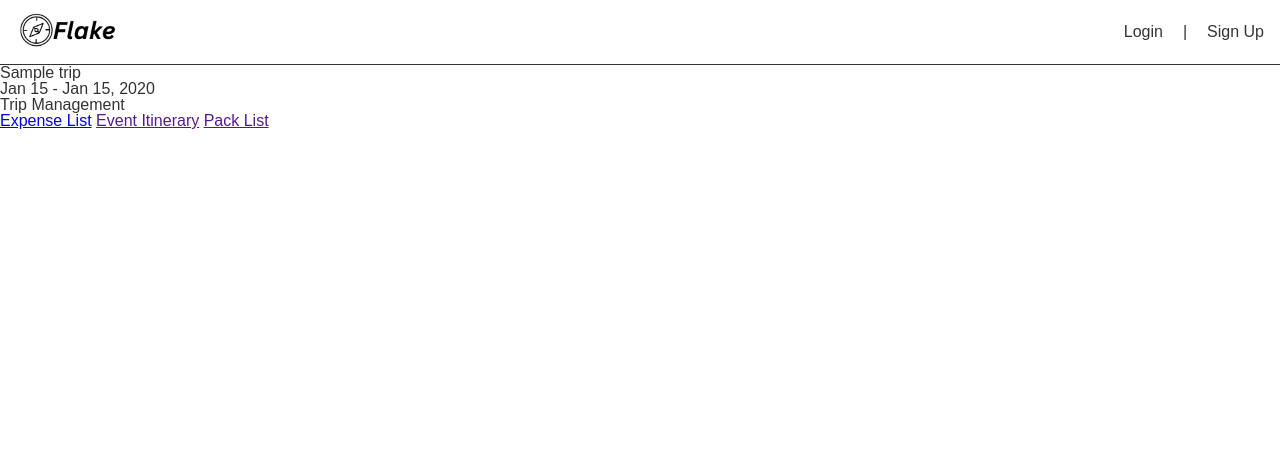
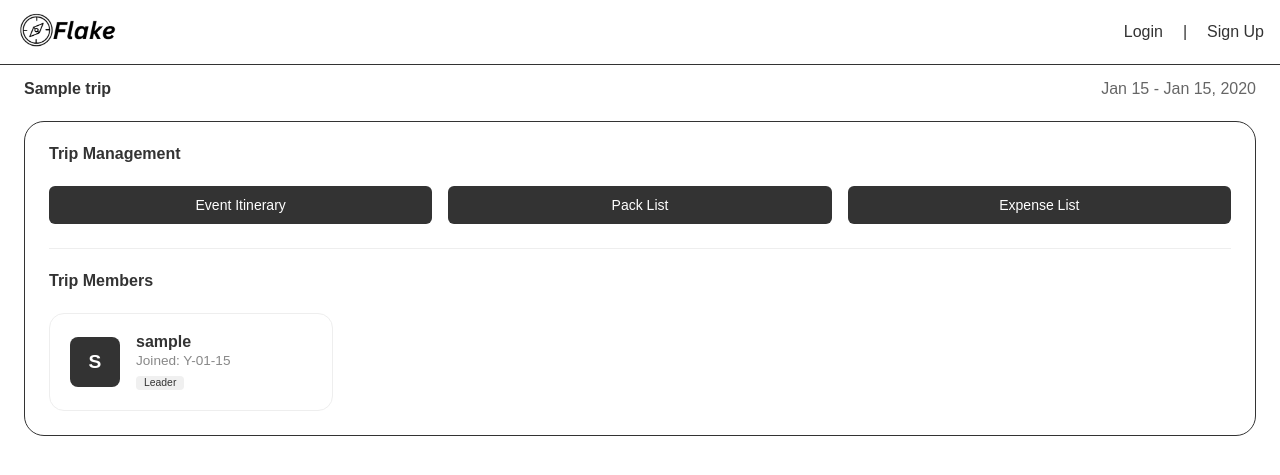
Before and after one commit to CdreKaputt/CSPB-3308-Team-4-Project, a Flask app: page /trips/1 in a window 1280 px wide. Shown: the top 475 px of the page. Run offline with Flask 3, Linux system fonts and the light colour scheme; tables that the repository leaves empty hold one stand-in row (values such as "Sample post"); some libraries are stand-ins or nearby versions.

Commit message:
Add Trip overview page with links to events, pack list, expenses. Remove unused dummy link from nav dropdown

```diff
--- a/backend/app/routes/trip_routes.py
+++ b/backend/app/routes/trip_routes.py
@@ -13,4 +13,12 @@ def trip_show(trip_id):
     if not trip:
         abort(404)
 
-    return render_template('trip_show.html', trip=trip)
+    # get members
+    memberships = trip.memberships
+    members = []
+
+    for membership in memberships:
+        user = db.session.get(User, membership.member_id)
+        members.append(user)
+
+    return render_template('trip_show.html', trip=trip, members=members)
--- a/backend/app/static/css/main.css
+++ b/backend/app/static/css/main.css
@@ -4,6 +4,7 @@
 @import "style_sheets/auth_forms.css";
 @import "style_sheets/messages.css";
 @import "style_sheets/expenses.css";
+@import "style_sheets/trips.css";
 
 /* http://meyerweb.com/eric/tools/css/reset/
    v2.0 | 20110126
--- /dev/null
+++ b/backend/app/static/css/style_sheets/trips.css
@@ -0,0 +1,155 @@
+/* main layout */
+.main-trip-container {
+    display: flex;
+    flex-direction: column;
+    padding: 1rem 1.5rem;
+    font-family: inherit;
+    color: inherit;
+}
+
+/* heading */
+.main-trip-heading {
+    display: flex;
+    justify-content: space-between;
+    align-items: center;
+    margin-bottom: 1.5rem;
+}
+
+.main-trip-heading h2 {
+    font-weight: bold;
+    margin: 0;
+}
+
+.trip-dates {
+    color: #666;
+    font-weight: 500;
+}
+
+/* inner trip container */
+.trip-container {
+    max-width: 100%;
+    border: 1px solid #333;
+    border-radius: 20px;
+    padding: 1.5rem;
+    background: white;
+}
+
+.trip-heading h3 {
+    margin-top: 0px;
+    margin-bottom: 1.5rem;
+    font-weight: bold;
+}
+
+/* details links layout */
+.trip-details-links {
+    display: grid;
+    grid-template-columns: repeat(auto-fit, minmax(150px, 1fr));
+    gap: 1rem;
+    margin-bottom: 1.5rem;
+}
+
+.trip-details-links a {
+    display: flex;
+    justify-content: center;
+    align-items: center;
+    background-color: #333;
+    color: white;
+    text-decoration: none;
+    padding: 12px;
+    border-radius: 6px;
+    font-size: 14px;
+    font-weight: 500;
+    transition: background 0.2s;
+}
+
+.trip-details-links a:hover {
+    background-color: #666;
+}
+
+/* hr divider */
+.hr-divider {
+    border: 0;
+    border-top: 1px solid #eee;
+    margin: 1.5rem 0;
+}
+
+/* group member info layout */
+
+.trip-member-heading {
+    margin-top: 0px;
+    margin-bottom: 1.5rem;
+    font-weight: bold;
+}
+
+.trip-member-index {
+    display: grid;
+    grid-template-columns: repeat(auto-fill, minmax(240px, 1fr));
+    gap: 1rem;
+}
+
+.trip-member-item {
+    display: flex;
+    align-items: center;
+    gap: 1rem;
+    background: white;
+    border: 1px solid #eee;
+    border-radius: 15px;
+    padding: 1.25rem;
+    transition: transform 0.2s;
+}
+
+.trip-member-item:hover {
+    transform: translateY(-2px);
+    box-shadow: 0 4px 12px rgba(0, 0, 0, 0.05)
+}
+
+.member-icon {
+    width: 50px;
+    height: 50px;
+    background-color: #333;
+    color: white;
+    display: flex;
+    justify-content: center;
+    align-items: center;
+    border-radius: 8px;
+    font-weight: bold;
+    font-size: 1.2rem;
+    flex-shrink: 0;
+}
+
+.member-info {
+    display: flex;
+    flex-direction: column;
+    gap: 0.25rem;
+    min-width: 0;
+}
+
+.member-name {
+    margin: 0;
+    font-weight: bold;
+    color: #333;
+}
+
+.member-details {
+    font-size: 0.85rem;
+    color: #888;
+}
+
+.leader-badge {
+    display: inline-block;
+    width: fit-content;
+    margin-top: 4px;
+    background-color: #f0f0f0;
+    color: #333;
+    font-size: 0.65rem;
+    padding: 2px 8px;
+    border-radius: 4px;
+}
+
+/* no members */
+.empty-members-list {
+    text-align: center;
+    padding: 2rem;
+    color: #999;
+    font-style: italic;
+}
--- a/backend/app/templates/home.html
+++ b/backend/app/templates/home.html
@@ -25,7 +25,7 @@
                         <div class="dropdown-content">
                             <div class="dropdown-links">
                                 <a class="nav-link" href="{{ url_for('main.dashboard') }}">My Trips</a> <!-- update with url_for trips page once made -->
-                                <a class="nav-link" href="">Another Dummy Link</a>
+                                <!-- <a class="nav-link" href="">Another Dummy Link</a> -->
                                 <a class="nav-link" href="{{ url_for('main.about') }}">About Flake - this link works</a>
                             </div>
 
--- a/backend/app/templates/trip_show.html
+++ b/backend/app/templates/trip_show.html
@@ -17,12 +17,36 @@
             </div>
 
             <div class="trip-details-links">
-                <a href="{{ url_for('expenses.trip_expenses', trip_id=trip.id)}}">Expense List</a>
                 <a href="">Event Itinerary</a>
                 <a href="">Pack List</a>
+                <a href="{{ url_for('expenses.trip_expenses', trip_id=trip.id)}}">Expense List</a>
+            </div>
+
+            <hr class="hr-divider">
+
+            <h3 class="trip-member-heading">Trip Members</h3>
+            <div class="trip-member-index">
+                {% for member in members %}
+                    <div class="trip-member-item">
+                        <div class="member-icon">
+                            {{ member.username[0] | upper }}
+                        </div>
+
+                        <div class="member-info">
+                            <p class="member-name">{{member.username}}</p>
+                            <span class="member-details">Joined: {{member.created_at.strftime('Y-%m-%d')}}</span>
+                            {% if trip.leader_id == member.id %}
+                                <span class="leader-badge">Leader</span>
+                            {% endif %}
+                        </div>
+                    </div>
+                {% else %}
+                    <div class="empty-members-list">
+                        <p>No members added to this trip yet.</p>
+                    </div>
+                {% endfor %}
             </div>
         </div>
     </div>
 
-
 {% endblock %}
```
